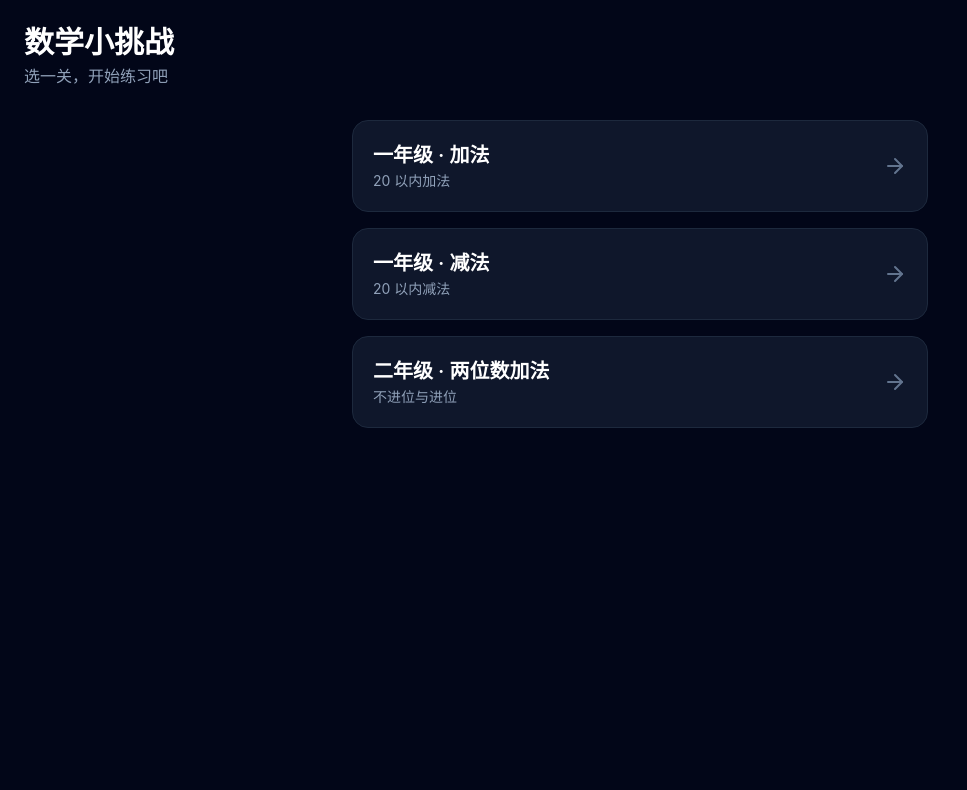
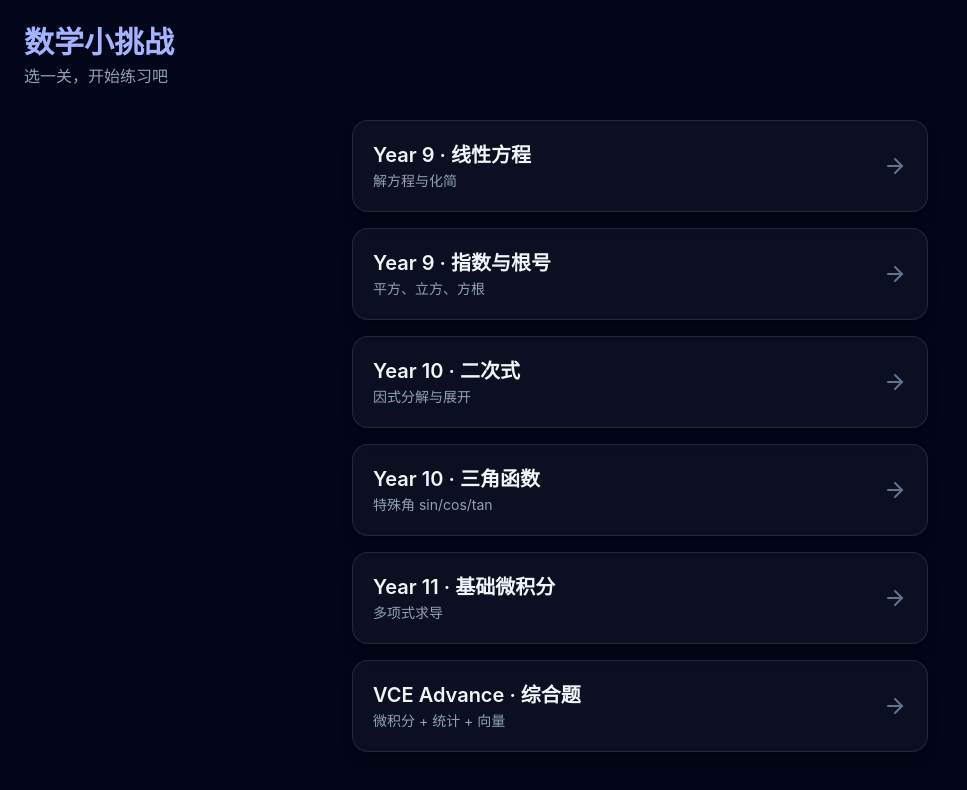
Before and after one commit to thomaswhb/kid-math-tutor, a React (Vite) app: page / in a window 1280 px wide. Shown: the top 790 px of the page, without its empty margins (0-967 px from the left). Built offline with nearby package versions, Linux system fonts and the light colour scheme.

Commit message:
feat: redesign UI and expand Year 9-12/VCE quiz content

```diff
--- a/src/app/Home.tsx
+++ b/src/app/Home.tsx
@@ -9,7 +9,9 @@
   return (
     <div className="min-h-screen bg-slate-950 text-white p-6">
       <header className="mb-8">
-        <h1 className="text-3xl font-bold mb-1">数学小挑战</h1>
+        <h1 className="text-3xl font-bold mb-1 bg-gradient-to-r from-indigo-300 to-violet-300 bg-clip-text text-transparent">
+          数学小挑战
+        </h1>
         <p className="text-slate-400">选一关，开始练习吧</p>
       </header>
 
@@ -20,19 +22,21 @@
             <Link
               key={g.id}
               to={`/practice/${g.id}`}
-              className="block bg-slate-900 border border-slate-800 rounded-2xl p-5 active:scale-95 transition-transform"
+              className="group block bg-surface border border-white/10 rounded-2xl p-5 hover:bg-surface-hover hover:border-white/20 active:scale-[0.98] transition-all duration-200 shadow-lg shadow-black/20"
             >
               <div className="flex items-center justify-between">
                 <div>
-                  <h2 className="text-xl font-semibold">{g.title}</h2>
+                  <h2 className="text-xl font-semibold text-slate-100 group-hover:text-white transition-colors">
+                    {g.title}
+                  </h2>
                   <p className="text-slate-400 text-sm mt-0.5">{g.subtitle}</p>
                 </div>
-                <ArrowRight className="w-6 h-6 text-slate-500" />
+                <ArrowRight className="w-6 h-6 text-slate-500 group-hover:text-indigo-300 transition-colors" />
               </div>
               {p && (
-                <div className="mt-3 flex items-center gap-3 text-sm text-slate-400">
-                  <span>最高 {p.bestScore} 分</span>
-                  <span>·</span>
+                <div className="mt-3 flex items-center gap-3 text-xs text-slate-500 bg-white/5 rounded-lg px-3 py-1.5 w-fit">
+                  <span className="text-indigo-300">最高 {p.bestScore} 分</span>
+                  <span className="text-slate-600">·</span>
                   <span>已玩 {p.played} 次</span>
                 </div>
               )}
--- a/src/app/Practice.tsx
+++ b/src/app/Practice.tsx
@@ -64,23 +64,25 @@
         <div className="flex items-center gap-3 mb-6">
           <button
             onClick={() => navigate('/')}
-            className="p-2 -ml-2 rounded-xl hover:bg-slate-800"
+            className="p-2 -ml-2 rounded-xl hover:bg-white/10 transition-colors"
           >
             <ArrowLeft className="w-6 h-6" />
           </button>
           <div className="flex-1">
-            <h1 className="text-lg font-semibold">{grade?.title}</h1>
+            <h1 className="text-lg font-semibold text-slate-100">{grade?.title}</h1>
             <div className="flex gap-1 mt-1">
               {session.problems.map((_, i) => (
                 <div
                   key={i}
-                  className={`h-1.5 flex-1 rounded-full ${
-                    i < session.currentIndex
-                      ? 'bg-success'
-                      : i === session.currentIndex
-                        ? 'bg-primary'
-                        : 'bg-slate-700'
-                  }`}
+                  className="h-1.5 flex-1 rounded-full transition-colors duration-300 bg-slate-800"
+                  style={{
+                    backgroundColor:
+                      i < session.currentIndex
+                        ? '#34d399'
+                        : i === session.currentIndex
+                          ? '#6366f1'
+                          : 'rgba(255,255,255,0.05)',
+                  }}
                 />
               ))}
             </div>
@@ -90,8 +92,8 @@
           </span>
         </div>
 
-        <div className="bg-slate-900 border border-slate-800 rounded-3xl p-8 text-center">
-          <div className="text-5xl font-bold mb-8 tabular-nums">
+        <div className="bg-surface border border-white/10 rounded-3xl p-8 text-center shadow-2xl shadow-black/30 backdrop-blur-sm">
+          <div className="text-5xl font-bold mb-8 tabular-nums text-slate-100">
             {current.a} {current.op} {current.b} = ?
           </div>
 
@@ -106,7 +108,7 @@
                 if (hasFeedback) setHasFeedback(false)
               }}
               disabled={hasFeedback}
-              className="w-32 text-center text-3xl font-bold bg-slate-800 border-2 border-slate-700 rounded-2xl py-3 text-white placeholder:text-slate-600 focus:outline-none focus:border-primary disabled:opacity-70"
+              className="w-32 text-center text-3xl font-bold bg-white/5 border-2 border-white/10 rounded-2xl py-3 text-white placeholder:text-slate-600 focus:outline-none focus:border-indigo-400 focus:bg-white/10 transition-all disabled:opacity-70"
               placeholder="?"
               autoFocus
             />
@@ -114,14 +116,14 @@
               <button
                 onClick={handleCheck}
                 disabled={currentAnswer === null}
-                className="px-6 py-3 bg-primary text-white font-semibold rounded-2xl disabled:opacity-40 active:scale-95 transition-transform"
+                className="px-6 py-3 bg-indigo-500 hover:bg-indigo-400 text-white font-semibold rounded-2xl disabled:opacity-40 active:scale-95 transition-all shadow-lg shadow-indigo-500/20"
               >
                 确定
               </button>
             ) : (
               <button
                 onClick={handleNext}
-                className="px-6 py-3 bg-primary text-white font-semibold rounded-2xl active:scale-95 transition-transform"
+                className="px-6 py-3 bg-indigo-500 hover:bg-indigo-400 text-white font-semibold rounded-2xl active:scale-95 transition-all shadow-lg shadow-indigo-500/20"
               >
                 {isLast ? '完成' : '下一题'}
               </button>
@@ -129,11 +131,13 @@
           </div>
 
           {hasFeedback && (
-            <div className="mt-6 text-lg">
+            <div className="mt-8 text-lg">
               {currentAnswer === current.answer ? (
-                <span className="text-success font-semibold">✓ 正确！太棒了</span>
+                <span className="inline-flex items-center gap-2 px-4 py-2 rounded-full bg-emerald-500/10 text-emerald-400 font-semibold border border-emerald-500/20">
+                  ✓ 正确！太棒了
+                </span>
               ) : (
-                <span className="text-danger font-semibold">
+                <span className="inline-flex items-center gap-2 px-4 py-2 rounded-full bg-red-500/10 text-red-400 font-semibold border border-red-500/20">
                   ✗ 再想想，答案是 {current.answer}
                 </span>
               )}
--- a/src/data/grades.ts
+++ b/src/data/grades.ts
@@ -1,28 +1,56 @@
-import { type GradeConfig } from '../types'
+import type { GradeConfig } from '../types'
 
 export const grades: GradeConfig[] = [
+  // Year 9
   {
-    id: 'g1-add',
-    title: '一年级 · 加法',
-    subtitle: '20 以内加法',
-    range: [1, 20],
-    operations: ['+'],
+    id: 'y9-algebra',
+    title: 'Year 9 · 线性方程',
+    subtitle: '解方程与化简',
+    range: [1, 999],
+    operations: ['+', '-', '*', '/'],
     count: 10,
   },
   {
-    id: 'g1-sub',
-    title: '一年级 · 减法',
-    subtitle: '20 以内减法',
+    id: 'y9-number',
+    title: 'Year 9 · 指数与根号',
+    subtitle: '平方、立方、方根',
     range: [1, 20],
-    operations: ['-'],
+    operations: ['+', '-', '*', '/'],
+    count: 10,
+  },
+  // Year 10
+  {
+    id: 'y10-quadratic',
+    title: 'Year 10 · 二次式',
+    subtitle: '因式分解与展开',
+    range: [1, 30],
+    operations: ['+', '-', '*'],
     count: 10,
   },
   {
-    id: 'g2-add',
-    title: '二年级 · 两位数加法',
-    subtitle: '不进位与进位',
-    range: [10, 99],
-    operations: ['+'],
+    id: 'y10-trig',
+    title: 'Year 10 · 三角函数',
+    subtitle: '特殊角 sin/cos/tan',
+    range: [1, 12],
+    operations: ['*', '/'],
+    count: 10,
+  },
+  // Year 11
+  {
+    id: 'y11-calculus',
+    title: 'Year 11 · 基础微积分',
+    subtitle: '多项式求导',
+    range: [1, 50],
+    operations: ['+', '-', '*'],
+    count: 10,
+  },
+  // Year 12 VCE Advanced
+  {
+    id: 'y12-adv',
+    title: 'VCE Advance · 综合题',
+    subtitle: '微积分 + 统计 + 向量',
+    range: [1, 100],
+    operations: ['+', '-', '*', '/'],
     count: 10,
   },
 ]
--- a/src/hooks/generateProblem.ts
+++ b/src/hooks/generateProblem.ts
@@ -6,15 +6,34 @@
   const config = grades.find((g) => g.id === gradeId)
   if (!config) throw new Error(`Unknown grade: ${gradeId}`)
 
+  const [min, max] = config.range
   const op = config.operations[randInt(0, config.operations.length - 1)]
-  const [min, max] = config.range
-  let a = randInt(min, max)
-  let b = randInt(min, max)
+
+  if (op === '+') {
+    const a = randInt(min, max)
+    const b = randInt(min, max)
+    return { id: `${Date.now()}_${randInt(100, 999)}`, a, b, op: '+', answer: a + b }
+  }
 
   if (op === '-') {
+    let a = randInt(min, max)
+    let b = randInt(min, max)
     if (a < b) [a, b] = [b, a]
+    return { id: `${Date.now()}_${randInt(100, 999)}`, a, b, op: '-', answer: a - b }
   }
 
-  const answer = op === '+' ? a + b : a - b
-  return { id: `${Date.now()}_${randInt(100, 999)}`, a, b, op, answer }
+  if (op === '*') {
+    const a = randInt(min, max)
+    const b = randInt(min, max)
+    return { id: `${Date.now()}_${randInt(100, 999)}`, a, b, op: '*', answer: a * b }
+  }
+
+  if (op === '/') {
+    const b = randInt(min, max)
+    const answer = randInt(min, Math.floor(max / b))
+    const a = b * answer
+    return { id: `${Date.now()}_${randInt(100, 999)}`, a, b, op: '/', answer }
+  }
+
+  throw new Error(`Unsupported operation: ${op}`)
 }
--- a/src/index.css
+++ b/src/index.css
@@ -1,10 +1,12 @@
 @import "tailwindcss";
 
 @theme {
-  --color-primary: #6366f1;
-  --color-success: #22c55e;
-  --color-danger: #ef4444;
-  --color-warning: #f59e0b;
+  --color-primary: #818cf8;
+  --color-success: #34d399;
+  --color-danger: #f87171;
+  --color-warning: #fbbf24;
+  --color-surface: rgba(255, 255, 255, 0.04);
+  --color-surface-hover: rgba(255, 255, 255, 0.07);
 }
 
 html,
--- a/src/types/index.ts
+++ b/src/types/index.ts
@@ -2,7 +2,7 @@
   id: string
   a: number
   b: number
-  op: '+' | '-'
+  op: '+' | '-' | '*' | '/'
   answer: number
 }
 
@@ -19,7 +19,7 @@
   title: string
   subtitle: string
   range: [number, number]
-  operations: ('+' | '-')[]
+  operations: ('+' | '-' | '*' | '/')[]
   count: number
 }
 
```
Also changed, not shown: 1 other file (tests, documents, lock files or other folders).
